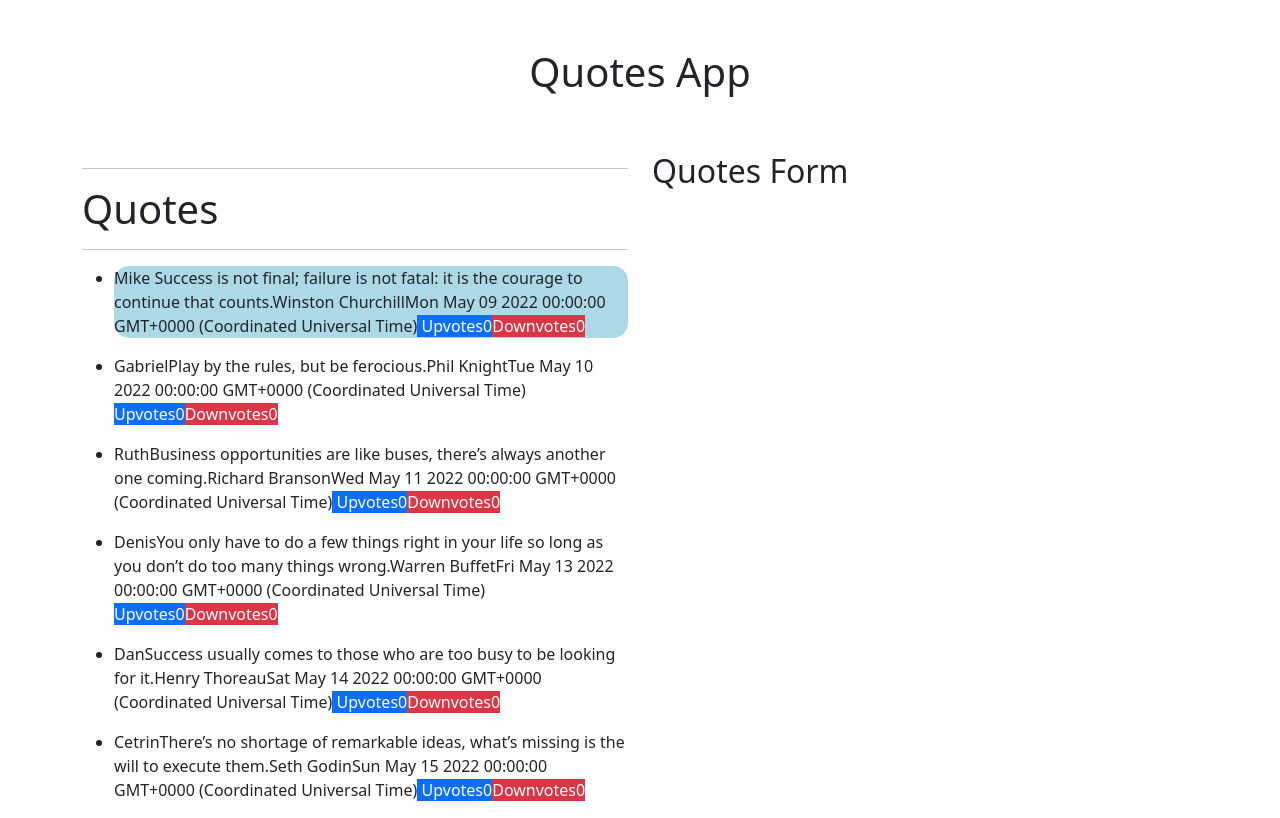
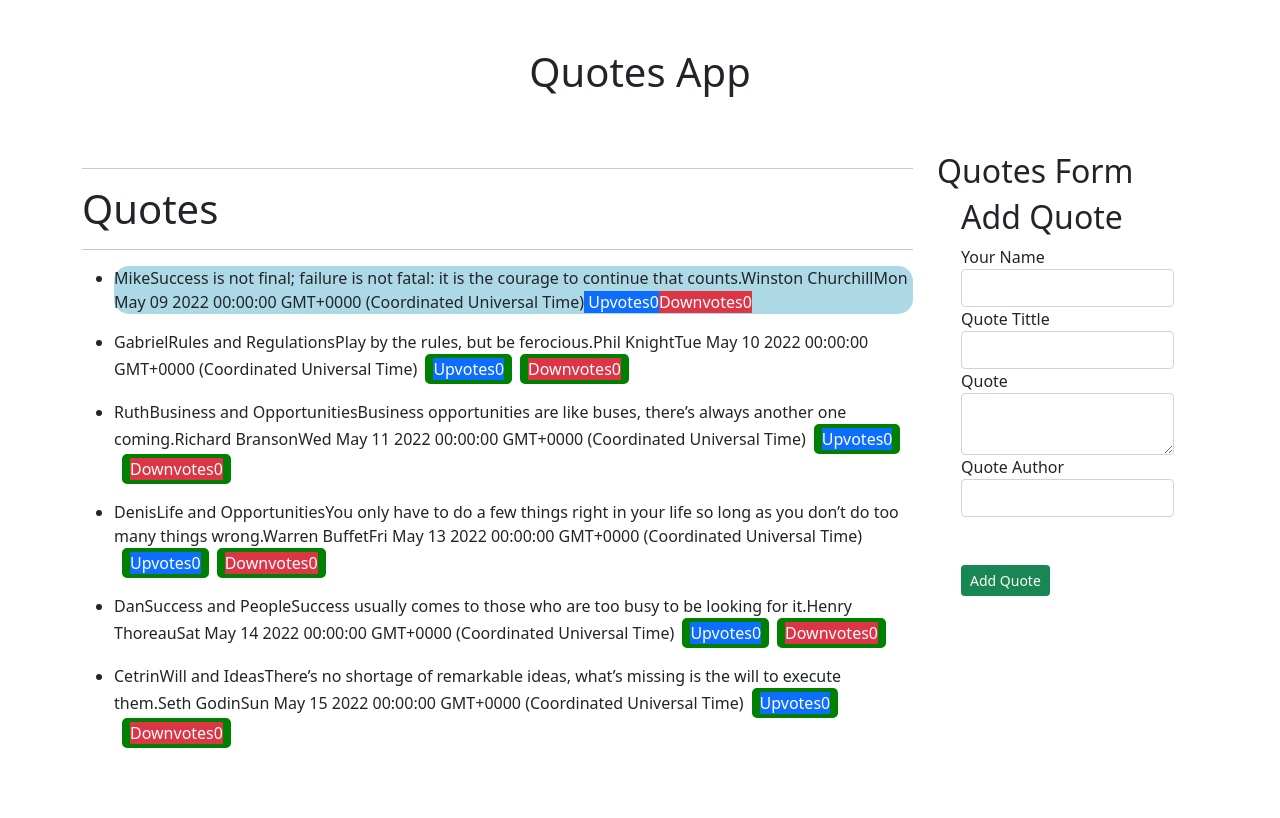
Before and after one commit to DenisMuga/WK1AngularIP-Quotes, an Angular app: page / in a window 1280 px wide. Built offline with nearby package versions, Linux system fonts and the light colour scheme.

Commit message:
feature: adding form component and styling buttons

```diff
--- a/src/app/app.component.html
+++ b/src/app/app.component.html
@@ -1,11 +1,58 @@
 <h1 class = "mt-5 text-center">Quotes App</h1>
 <div class="container">
   <div class="row">
-    <div class="col-md-6 mt-5">
+    <div class="col-md-9 mt-5">
       <app-quotes></app-quotes>
     </div>
-    <div class="col-md-6 mt-5">
+    <div class="col-md-3 mt-5">
       <h2>Quotes Form </h2>
+      <div class="container-fluid">
+        <h2 class="heading">Add Quote</h2>
+        <!-- <hr> -->
+        <form>
+            <div class="form-group">
+              <label for="name">Your Name</label>
+              <input type="text" required class="form-control" id="name"  minlength="3">
+              <!-- <div *ngIf="name.invalid && name.dirty" class="alert alert-danger">
+                <div *ngIf="name.errors.required">
+                    Your name is required.
+                </div>
+                <div *ngIf="name.errors.minlength">
+                  Name is at least 3 characters long.
+                </div>
+              </div>  -->
+            </div>
+            <div class="form-group">
+              <label for="name">Quote Tittle</label>
+              <input type="text" required class="form-control" id="title"  name="title">
+              <!-- <div *ngIf="title.invalid && title.dirty" class="alert alert-danger">
+                <div *ngIf="title.errors.required">
+                    Title is required.
+                </div>
+              </div> -->
+            </div>
+            <div class="form-group">
+              <label for="description">Quote</label>
+              <textarea class="form-control" id="quote" rows="2" required  name="quote" ></textarea>
+              <!-- <div *ngIf="quote.invalid && quote.dirty" class="alert alert-danger">
+                <div *ngIf="quote.errors.required">
+                    Quote can not be empty.
+                </div>
+              </div> -->
+            </div>
+            <div class="form-group">
+              <label for="name">Quote Author</label>
+              <input type="text" required class="form-control" id="author" name="author">
+              <!-- <div *ngIf="title.invalid && title.dirty" class="alert alert-danger">
+                <div *ngIf="title.errors.required">
+                    Author Name is required.
+                </div>
+              </div> -->
+            </div>
+            <button type="submit" class="btn btn-sm btn-success mt-5">Add Quote</button>
+        </form>
+      </div>
+
     </div>
   </div>
 </div>
--- a/src/app/app.module.ts
+++ b/src/app/app.module.ts
@@ -7,12 +7,13 @@ import { QuotesComponent } from './quotes/quotes.component';
 import { HighlightsDirective } from './highlights.directive';
 import { DatePipePipe } from './date-pipe.pipe';
 
+
 @NgModule({
   declarations: [
     AppComponent,
     QuotesComponent,
     HighlightsDirective,
-    DatePipePipe
+    DatePipePipe,
   ],
   imports: [
     BrowserModule,
--- a/src/app/quotes/quotes.component.html
+++ b/src/app/quotes/quotes.component.html
@@ -21,13 +21,23 @@
             <li>
                 <!-- <span>{{quote.id}}</span> -->
                   <span>{{quote.name}}</span>
+                  <span>{{quote.title}}</span>
                   <span>{{quote.quote}}</span>
                   <span>{{quote.author}}</span>
                   <span>{{quote.datePosted}}</span>
-                  <span class="btn-primary ml-3"> Upvotes{{quote.likes}}</span>
-                  <span class="btn-danger ml-3">Downvotes{{quote.dislikes}}</span>
+                  <button><span class="btn-primary ml-3"> Upvotes{{quote.likes}}</span></button>
+                  <button><span class="btn-danger ml-3">Downvotes{{quote.dislikes}}</span></button>
                 </li>
 
         </ng-template>
     </ul>
   </div>
+
+  <style>
+    button{
+      border-radius: 5px;
+      border: 2px solid green;
+      margin-left: 8px;
+      background-color: green;
+    }
+  </style>
--- a/src/app/quotes/quotes.component.ts
+++ b/src/app/quotes/quotes.component.ts
@@ -9,7 +9,7 @@ import { Quote } from '../quote';
 export class QuotesComponent implements OnInit {
   title = 'My Qoutes App';
   quotes:Quote [] = [
-    new Quote (1, ' Mike  ','Success and Failure', 'Success is not final; failure is not fatal: it is the courage to continue that counts.', 'Winston Churchill',  new Date(2022,4,9),0,0),
+    new Quote (1, ' Mike','Success and Failure', 'Success is not final; failure is not fatal: it is the courage to continue that counts.', 'Winston Churchill',  new Date(2022,4,9),0,0),
     new Quote (2, ' Gabriel', 'Rules and Regulations', 'Play by the rules, but be ferocious.', 'Phil Knight',  new Date(2022,4,10),0,0),
     new Quote (3, ' Ruth', 'Business and Opportunities', 'Business opportunities are like buses, there’s always another one coming.', 'Richard Branson',  new Date(2022,4,11),0,0),
     new Quote (4, 'Denis', 'Life and Opportunities', 'You only have to do a few things right in your life so long as you don’t do too many things wrong.', 'Warren Buffet',  new Date(2022,4,13),0,0),
```
